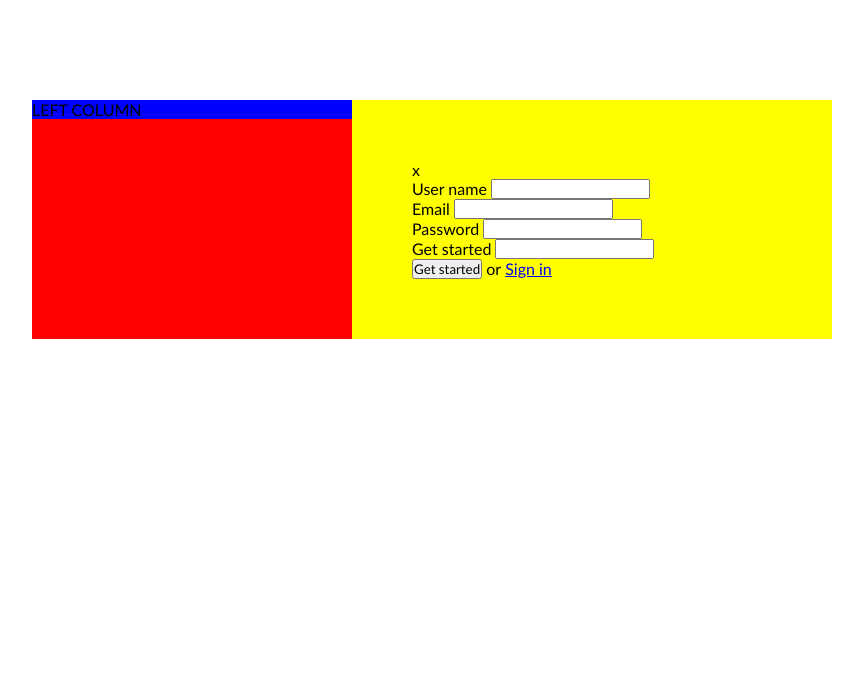
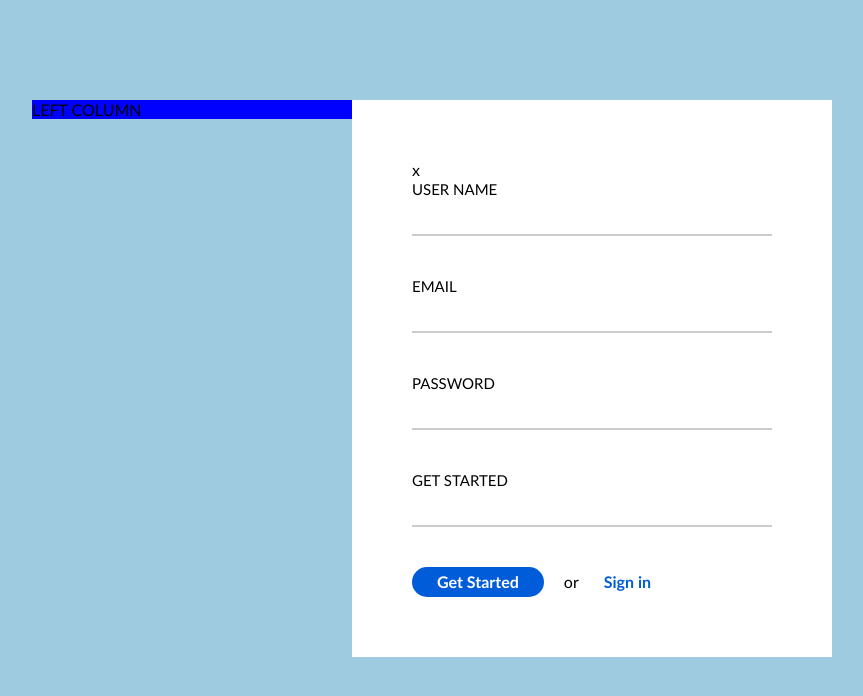
Before and after one commit to onablo/5-sign-up, a plain HTML site: page index.html in a window 1280 px wide. Shown: the whole page, without its empty margins (208-1071 px from the left). Drawn offline with Linux system fonts and the light colour scheme.

Commit message:
Form style

```diff
--- a/css/main.css
+++ b/css/main.css
@@ -5,13 +5,14 @@ body * {
     vertical-align: top;
     box-sizing: border-box;
     font-family: 'Gill Sans', 'Gill Sans MT', Calibri, 'Trebuchet MS', sans-serif;
+}body {
+    background-color:  #9fcbe0;
 }
 
 .container {
     display: inline-block;
     width: 800px;
     margin-top: 100px;
-    background-color:red;
     margin-left: calc((100% - 800px) / 2);
 }
 
@@ -25,8 +26,70 @@ body * {
     width: 60%;
     float: left;
     padding: 60px;
-    background-color: yellow;
+    background-color:#fff;
 }
 
 .close {
 }
+
+form {
+    display: inline-block;
+    width: 100%;
+}
+form > .form-row {
+    display: inline-block;
+    width: 100%;
+    margin-bottom: 40px;
+}
+form > .form-row:last-of-type {
+    margin-bottom: 0;
+}
+form > .form-row > label {
+    display: inline-block;
+    width: 100%;
+    margin-bottom: 5px;
+    font-size: 15px;
+    line-height: 20px;
+    text-transform: uppercase;
+}
+form > .form-row > input {
+    display: inline-block;
+    width: 100%;
+    font-size: 20px;
+    line-height: 30px;
+    border: none;
+    border-bottom: 2px solid #ccc;
+}
+form > .form-row > button {
+    float: left;
+    padding: 5px;
+    padding-left: 25px;
+    padding-right: 25px;
+    font-size: 16px;
+    font-weight: bold;
+    line-height: 20px;
+    border: none;
+    border-radius: 15px;
+    background-color: #015cda;
+    color:  #fff;
+    text-transform: capitalize;
+    cursor: pointer;
+}
+form > .form-row > span {
+    float: left;
+    padding: 5px;
+    margin-left: 15px;
+    margin-right: 15px;
+    font-size: 16px;
+    line-height: 20px;
+}
+form > .form-row > a {
+    float: left;
+    padding: 5px;
+    font-size: 16px;
+    line-height: 20px;
+    color: #015cda;
+    text-decoration: none;
+    font-weight: bold;
+
+}
```
